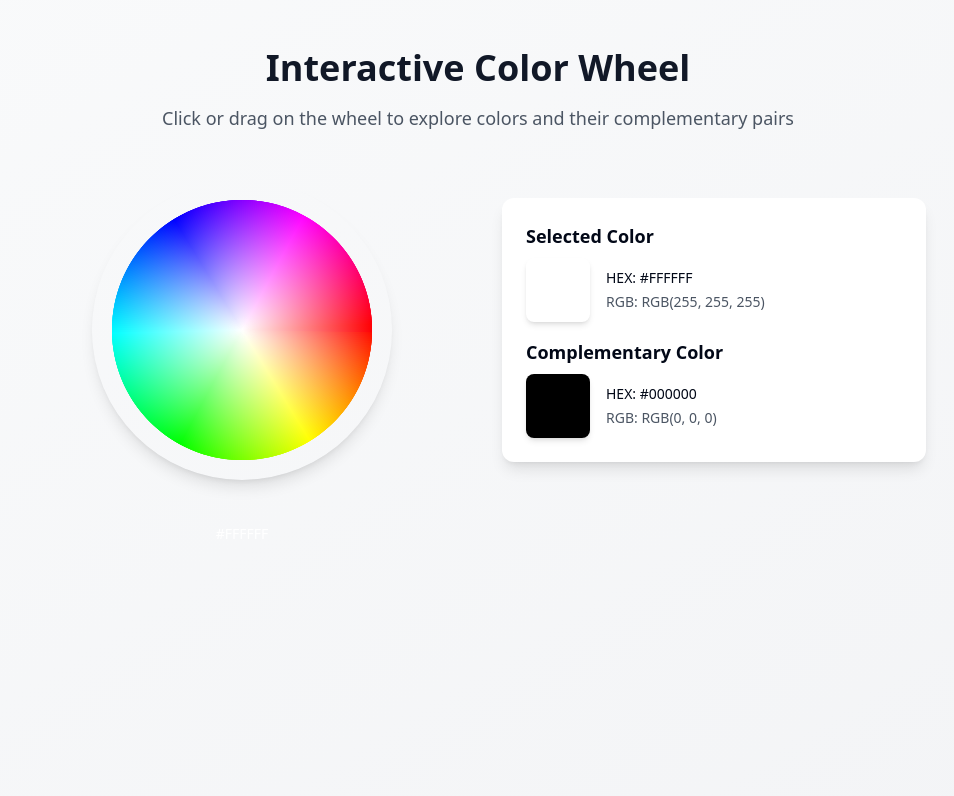
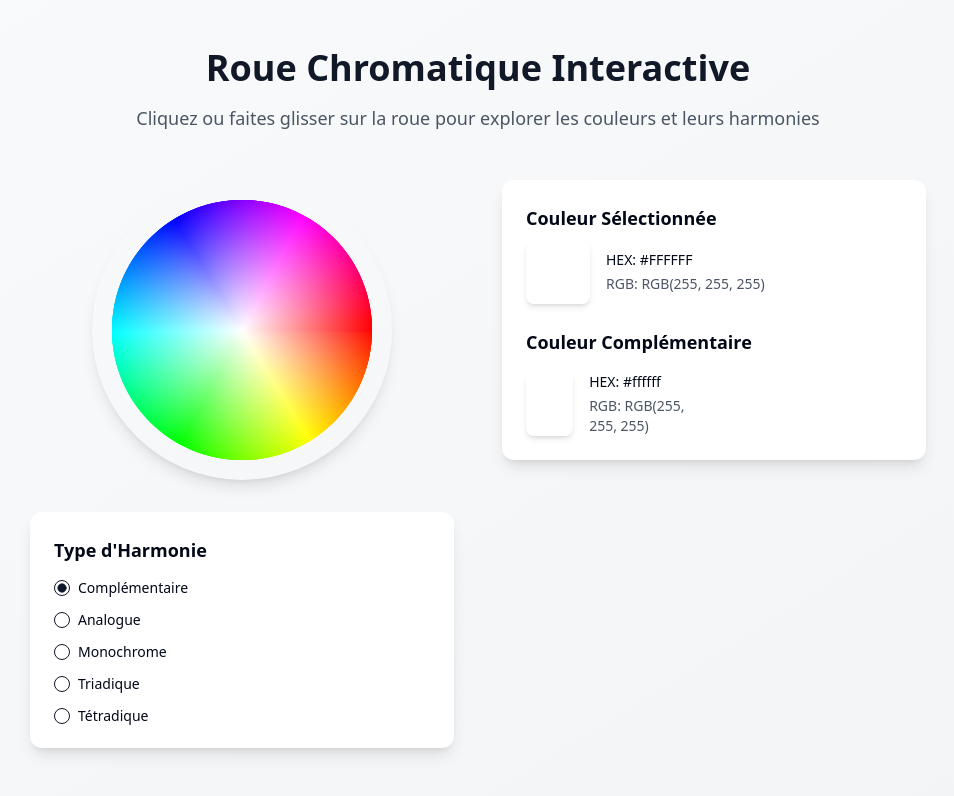
Before and after one commit to Digitizfr/colorwheel-explorer, a React (Vite) app: page / in a window 1280 px wide. Shown: the top 796 px of the page, without its empty margins (162-1116 px from the left). Built offline with nearby package versions, Linux system fonts and the light colour scheme.

Commit message:
Add color selection options
Implement selection zones and various color options including complementary, analogous, monochromatic, triadic, and tetradic.
[skip gpt_engineer]

```diff
--- a/src/components/ColorDisplay.tsx
+++ b/src/components/ColorDisplay.tsx
@@ -3,13 +3,15 @@ import { cn } from '@/lib/utils';
 
 interface ColorDisplayProps {
   color: string;
-  complementaryColor: string;
+  harmonyColors: string[];
+  harmonyType: 'complementary' | 'analogous' | 'monochromatic' | 'triadic' | 'tetradic';
   className?: string;
 }
 
 export const ColorDisplay: React.FC<ColorDisplayProps> = ({
   color,
-  complementaryColor,
+  harmonyColors,
+  harmonyType,
   className,
 }) => {
   const hexToRgb = (hex: string) => {
@@ -25,10 +27,21 @@ export const ColorDisplay: React.FC<ColorDisplayProps> = ({
     return rgb ? `RGB(${rgb.r}, ${rgb.g}, ${rgb.b})` : '';
   };
 
+  const getHarmonyTitle = () => {
+    switch (harmonyType) {
+      case 'complementary': return 'Couleur Complémentaire';
+      case 'analogous': return 'Couleurs Analogues';
+      case 'monochromatic': return 'Couleurs Monochromatiques';
+      case 'triadic': return 'Couleurs Triadiques';
+      case 'tetradic': return 'Couleurs Tétradiques';
+      default: return 'Harmonies de Couleurs';
+    }
+  };
+
   return (
-    <div className={cn("space-y-4 animate-fade-in", className)}>
+    <div className={cn("space-y-6 animate-fade-in", className)}>
       <div className="space-y-2">
-        <h3 className="text-lg font-semibold">Selected Color</h3>
+        <h3 className="text-lg font-semibold">Couleur Sélectionnée</h3>
         <div className="flex items-center space-x-4">
           <div
             className="w-16 h-16 rounded-lg shadow-md"
@@ -41,17 +54,21 @@ export const ColorDisplay: React.FC<ColorDisplayProps> = ({
         </div>
       </div>
 
-      <div className="space-y-2">
-        <h3 className="text-lg font-semibold">Complementary Color</h3>
-        <div className="flex items-center space-x-4">
-          <div
-            className="w-16 h-16 rounded-lg shadow-md"
-            style={{ backgroundColor: complementaryColor }}
-          />
-          <div className="space-y-1">
-            <p className="text-sm font-medium">HEX: {complementaryColor}</p>
-            <p className="text-sm text-gray-600">RGB: {rgbToString(hexToRgb(complementaryColor))}</p>
-          </div>
+      <div className="space-y-4">
+        <h3 className="text-lg font-semibold">{getHarmonyTitle()}</h3>
+        <div className="grid grid-cols-2 gap-4">
+          {harmonyColors.slice(1).map((harmonyColor, index) => (
+            <div key={index} className="flex items-center space-x-4">
+              <div
+                className="w-16 h-16 rounded-lg shadow-md"
+                style={{ backgroundColor: harmonyColor }}
+              />
+              <div className="space-y-1">
+                <p className="text-sm font-medium">HEX: {harmonyColor}</p>
+                <p className="text-sm text-gray-600">RGB: {rgbToString(hexToRgb(harmonyColor))}</p>
+              </div>
+            </div>
+          ))}
         </div>
       </div>
     </div>
--- a/src/pages/Index.tsx
+++ b/src/pages/Index.tsx
@@ -1,36 +1,104 @@
 import React, { useState } from 'react';
 import { ColorWheel } from '@/components/ColorWheel';
 import { ColorDisplay } from '@/components/ColorDisplay';
+import { RadioGroup, RadioGroupItem } from "@/components/ui/radio-group"
+import { Label } from "@/components/ui/label"
+
+type HarmonyType = 'complementary' | 'analogous' | 'monochromatic' | 'triadic' | 'tetradic';
 
 const Index = () => {
   const [selectedColor, setSelectedColor] = useState('#FFFFFF');
+  const [harmonyType, setHarmonyType] = useState<HarmonyType>('complementary');
 
-  const calculateComplementaryColor = (hex: string) => {
-    const rgb = parseInt(hex.slice(1), 16);
-    const r = (rgb >> 16) & 0xff;
-    const g = (rgb >> 8) & 0xff;
-    const b = rgb & 0xff;
+  const calculateHarmonyColors = (color: string, type: HarmonyType): string[] => {
+    // Convertir la couleur hex en HSL
+    const hexToHsl = (hex: string): [number, number, number] => {
+      let r = parseInt(hex.slice(1, 3), 16) / 255;
+      let g = parseInt(hex.slice(3, 5), 16) / 255;
+      let b = parseInt(hex.slice(5, 7), 16) / 255;
 
-    const complementary = {
-      r: 255 - r,
-      g: 255 - g,
-      b: 255 - b
+      const max = Math.max(r, g, b);
+      const min = Math.min(r, g, b);
+      let h = 0, s, l = (max + min) / 2;
+
+      if (max === min) {
+        h = s = 0;
+      } else {
+        const d = max - min;
+        s = l > 0.5 ? d / (2 - max - min) : d / (max + min);
+        switch (max) {
+          case r: h = (g - b) / d + (g < b ? 6 : 0); break;
+          case g: h = (b - r) / d + 2; break;
+          case b: h = (r - g) / d + 4; break;
+        }
+        h /= 6;
+      }
+
+      return [h * 360, s * 100, l * 100];
     };
 
-    return `#${(complementary.r << 16 | complementary.g << 8 | complementary.b).toString(16).padStart(6, '0')}`;
+    // Convertir HSL en hex
+    const hslToHex = (h: number, s: number, l: number): string => {
+      s /= 100;
+      l /= 100;
+      const a = s * Math.min(l, 1 - l);
+      const f = (n: number) => {
+        const k = (n + h / 30) % 12;
+        const color = l - a * Math.max(Math.min(k - 3, 9 - k, 1), -1);
+        return Math.round(255 * color).toString(16).padStart(2, '0');
       };
+      return `#${f(0)}${f(8)}${f(4)}`;
+    };
+
+    const [h, s, l] = hexToHsl(color);
+
+    switch (type) {
+      case 'complementary':
+        return [color, hslToHex((h + 180) % 360, s, l)];
+      case 'analogous':
+        return [
+          color,
+          hslToHex((h + 30) % 360, s, l),
+          hslToHex((h - 30 + 360) % 360, s, l)
+        ];
+      case 'monochromatic':
+        return [
+          color,
+          hslToHex(h, s, l * 0.8),
+          hslToHex(h, s * 0.8, l)
+        ];
+      case 'triadic':
+        return [
+          color,
+          hslToHex((h + 120) % 360, s, l),
+          hslToHex((h + 240) % 360, s, l)
+        ];
+      case 'tetradic':
+        return [
+          color,
+          hslToHex((h + 90) % 360, s, l),
+          hslToHex((h + 180) % 360, s, l),
+          hslToHex((h + 270) % 360, s, l)
+        ];
+      default:
+        return [color];
+    }
+  };
+
+  const harmonyColors = calculateHarmonyColors(selectedColor, harmonyType);
 
   return (
     <div className="min-h-screen bg-gradient-to-br from-gray-50 to-gray-100 py-12 px-4 sm:px-6 lg:px-8">
       <div className="max-w-4xl mx-auto">
         <div className="text-center mb-12">
-          <h1 className="text-4xl font-bold text-gray-900 mb-4">Interactive Color Wheel</h1>
+          <h1 className="text-4xl font-bold text-gray-900 mb-4">Roue Chromatique Interactive</h1>
           <p className="text-lg text-gray-600">
-            Click or drag on the wheel to explore colors and their complementary pairs
+            Cliquez ou faites glisser sur la roue pour explorer les couleurs et leurs harmonies
           </p>
         </div>
 
-        <div className="grid grid-cols-1 md:grid-cols-2 gap-12 items-center">
+        <div className="grid grid-cols-1 md:grid-cols-2 gap-12 items-start">
+          <div className="space-y-8">
             <div className="flex justify-center">
               <ColorWheel
                 onColorSelect={setSelectedColor}
@@ -38,11 +106,44 @@ const Index = () => {
               />
             </div>
 
+            <div className="bg-white p-6 rounded-xl shadow-lg">
+              <h3 className="text-lg font-semibold mb-4">Type d'Harmonie</h3>
+              <RadioGroup
+                defaultValue="complementary"
+                onValueChange={(value) => setHarmonyType(value as HarmonyType)}
+                className="grid gap-4"
+              >
+                <div className="flex items-center space-x-2">
+                  <RadioGroupItem value="complementary" id="complementary" />
+                  <Label htmlFor="complementary">Complémentaire</Label>
+                </div>
+                <div className="flex items-center space-x-2">
+                  <RadioGroupItem value="analogous" id="analogous" />
+                  <Label htmlFor="analogous">Analogue</Label>
+                </div>
+                <div className="flex items-center space-x-2">
+                  <RadioGroupItem value="monochromatic" id="monochromatic" />
+                  <Label htmlFor="monochromatic">Monochrome</Label>
+                </div>
+                <div className="flex items-center space-x-2">
+                  <RadioGroupItem value="triadic" id="triadic" />
+                  <Label htmlFor="triadic">Triadique</Label>
+                </div>
+                <div className="flex items-center space-x-2">
+                  <RadioGroupItem value="tetradic" id="tetradic" />
+                  <Label htmlFor="tetradic">Tétradique</Label>
+                </div>
+              </RadioGroup>
+            </div>
+          </div>
+
+          <div className="bg-white p-6 rounded-xl shadow-lg">
             <ColorDisplay
               color={selectedColor}
-            complementaryColor={calculateComplementaryColor(selectedColor)}
-            className="bg-white p-6 rounded-xl shadow-lg"
+              harmonyColors={harmonyColors}
+              harmonyType={harmonyType}
             />
+          </div>
         </div>
       </div>
     </div>
```
Lines whose indentation alone changed are shown as unchanged.
